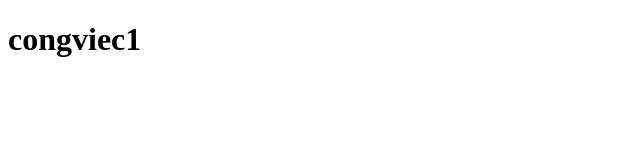
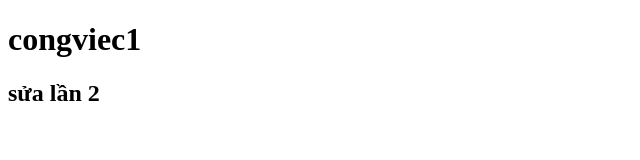
Before and after one commit to MONSTERT06/BAI243, a plain HTML site: page index.html in a window 1280 px wide. Shown: the whole page, without its empty margins (0-640 px from the left). Drawn offline with Linux system fonts and the light colour scheme.

Commit message:
sualan2congviec1

```diff
--- a/index.html
+++ b/index.html
@@ -7,5 +7,8 @@
 </head>
 <body>
     <h1>congviec1</h1>
+    <h2>sửa lần 2
+
+    </h2>
 </body>
 </html>
```
